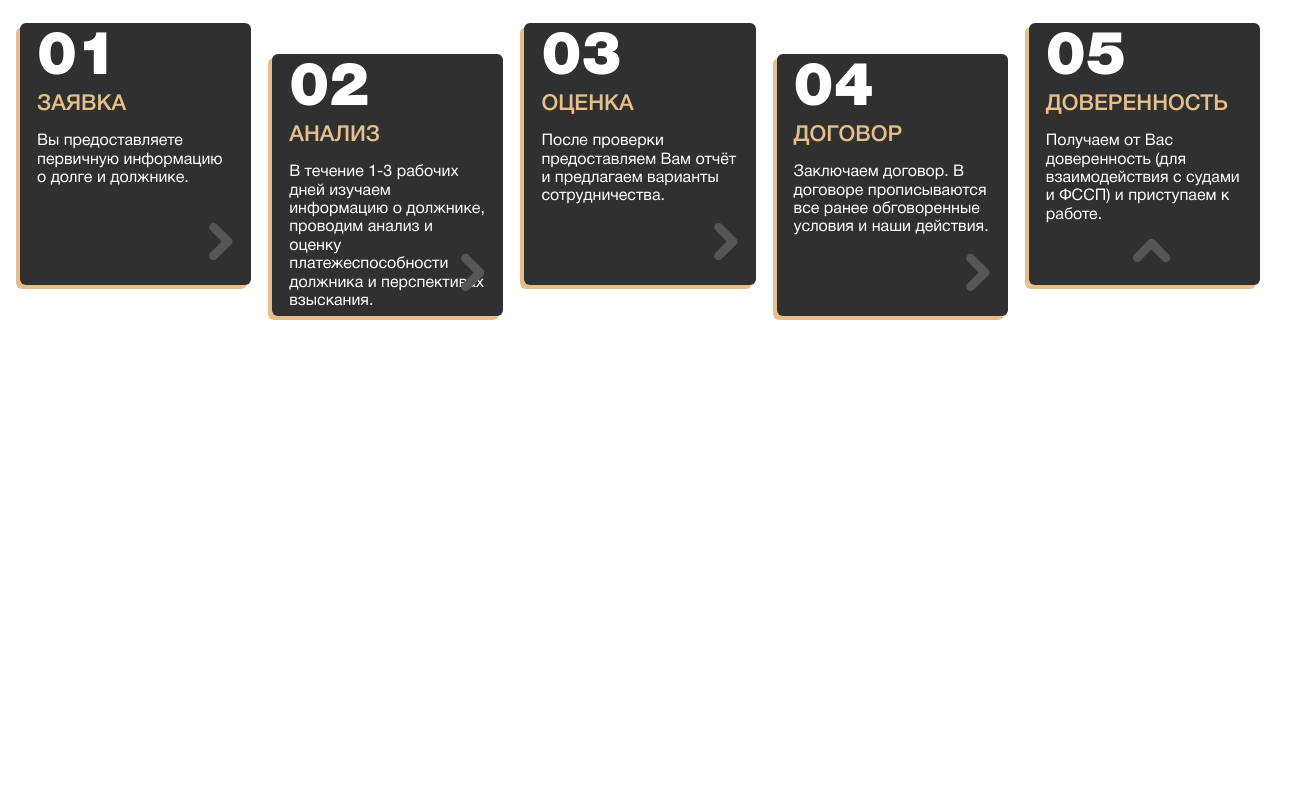
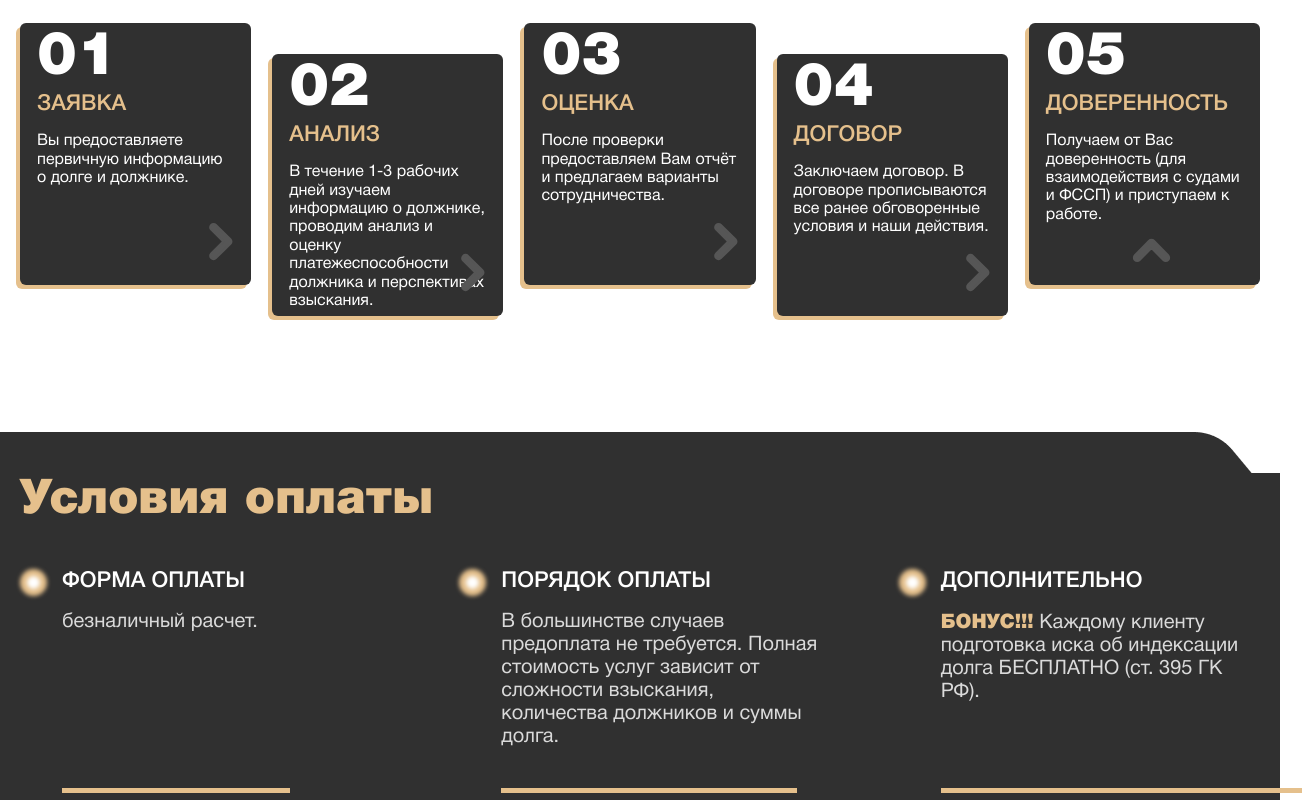
Before and after one commit to Unleashed97/legal-agency, a website: page src/index.html in a window 1280 px wide. Shown: the part 2546-3346 px from the top of the page, 1302 px wide, since content can reach past the window. Before the commit the page ends 3019 px from the top, so only its background shows below. Drawn offline with nearby package versions, Linux system fonts and the light colour scheme; files that its build step writes are made by us from their sources; files whose address does not match are found by name.

Commit message:
feat: add section payment

```diff
--- a/src/index.html
+++ b/src/index.html
@@ -317,6 +317,58 @@
                 </div>
             </div>
         </section> <!-- end of section steps-->
+
+        <!-- section payment -->
+        <section class="section section--payment">
+            <div class="container">
+                <div class="section__inner">
+
+                    <picture>
+                        <source srcset="img/section/payment/decor.webp">
+                        <img src="img/section/payment/decor.png" class="decor" alt="">
+                    </picture>
+
+                    <h2 class="section__title">Условия оплаты</h2>
+                    <div class="section__content">
+                        <div class="payment">
+                            <div class="payment__item">
+                                <span class="payment__item-icon">
+
+                                </span>
+
+                                <div class="payment__item-content">
+                                    <span class="payment__item-title">Форма оплаты</span>
+                                    <p class="payment__item-text">безналичный расчет.</p>
+                                </div>
+                            </div>
+                            <div class="payment__item">
+                                <span class="payment__item-icon">
+
+                                </span>
+
+                                <div class="payment__item-content">
+                                    <span class="payment__item-title">Порядок оплаты</span>
+                                    <p class="payment__item-text">В большинстве случаев предоплата не требуется. Полная
+                                        стоимость услуг зависит от сложности взыскания, количества должников и суммы
+                                        долга.</p>
+                                </div>
+                            </div>
+                            <div class="payment__item">
+                                <span class="payment__item-icon">
+
+                                </span>
+
+                                <div class="payment__item-content">
+                                    <span class="payment__item-title">Дополнительно</span>
+                                    <p class="payment__item-text"><span class="highlight">БОНУС!!!</span> Каждому
+                                        клиенту подготовка иска об индексации долга БЕСПЛАТНО (ст. 395 ГК РФ).</p>
+                                </div>
+                            </div>
+                        </div>
+                    </div>
+                </div>
+            </div>
+        </section>
     </main>
     <!-- footer include -->
     @@include('html/partials/footer.html')
--- /dev/null
+++ b/src/scss/components/payment.scss
@@ -0,0 +1,131 @@
+.payment {
+    display: grid;
+    grid-template-columns: repeat(3, 1fr);
+    gap: 78px;
+    padding-bottom: 7px;
+
+    @media (max-width: 992px) {
+        grid-template-columns: 1fr;
+    }
+
+    &__item {
+        display: flex;
+        position: relative;
+
+        &:nth-child(1) .payment__item-content::after {
+            max-width: 228px;
+
+            @media (max-width: 576px) {
+                max-width: 112px;
+            }
+        }
+        &:nth-child(2) .payment__item-content::after {
+            max-width: 296px;
+
+            @media (max-width: 576px) {
+                max-width: 170px;
+            }
+        }
+        &:nth-child(3) .payment__item-content::after {
+            max-width: 386px;
+
+            @media (max-width: 576px) {
+                max-width: 235px;
+            }
+        }
+    }
+
+    &__item-content {
+        position: relative;
+
+        padding-left: 42px;
+        padding-bottom: 44px;
+
+        @media (max-width: 576px) {
+            padding-bottom: 24px;
+            padding-left: 34px;
+        }
+
+        &::after {
+            content: '';
+
+            position: absolute;
+            bottom: 0;
+
+            width: 100%;
+            height: 5px;
+
+            background-color: $colors-secondary;
+
+            @media (max-width: 576px) {
+                left: 0;
+                height: 2px;
+            }
+        }
+    }
+
+    &__item-title {
+        display: block;
+        margin-bottom: 17px;
+
+        font-size: 2.2rem;
+        font-weight: 500;
+        text-transform: uppercase;
+        color: #fff;
+
+        @media (max-width: 576px) {
+            margin-bottom: 12px;
+
+            font-size: 1.6rem;
+        }
+    }
+
+    &__item-text {
+        flex: 1 0 0;
+
+        font-size: 2rem;
+        color: #dadada;
+
+        @media (max-width: 576px) {
+            font-size: 1.4rem;
+        }
+    }
+
+    &__item-icon {
+        position: absolute;
+        top: 0;
+        left: 0;
+
+        width: 27px;
+        height: 27px;
+
+        display: flex;
+        align-items: center;
+        justify-content: center;
+
+        border-radius: 50%;
+        background-color: $colors-secondary;
+        filter: blur(2px);
+
+        @media (max-width: 576px) {
+            width: 20px;
+            height: 20px;
+        }
+        &::before {
+            content: '';
+            position: absolute;
+
+            width: 13px;
+            height: 13px;
+
+            background-color: #fff;
+
+            border-radius: 50%;
+
+            @media (max-width: 576px) {
+                width: 10px;
+                height: 10px;
+            }
+        }
+    }
+}
--- a/src/scss/components/section.scss
+++ b/src/scss/components/section.scss
@@ -286,4 +286,27 @@
             }
         }
     }
+
+    &--payment {
+        background-color: #303030;
+
+        .section__inner {
+            position: relative;
+        }
+
+        .decor {
+            position: absolute;
+
+            left: -290px;
+            top: -41px;
+            z-index: -1;
+        }
+
+        .section__title {
+            margin-bottom: 41px;
+
+            color: $colors-secondary;
+            text-align: left;
+        }
+    }
 }
--- a/src/scss/style.scss
+++ b/src/scss/style.scss
@@ -46,6 +46,12 @@ p {
     margin: 0;
 }
 
+.highlight {
+    text-transform: uppercase;
+    font-weight: 900;
+    color: $colors-secondary;
+}
+
 // components
 @import 'components/btn.scss';
 @import 'components/header.scss';
@@ -60,3 +66,4 @@ p {
 @import 'components/section.scss';
 @import 'components/services.scss';
 @import 'components/card.scss';
+@import 'components/payment.scss';
```
Also changed, not shown: dist/css/style.css, dist/css/style.min.css, dist/img/section/payment/Rectangle 15.png (added), dist/img/section/payment/Rectangle 15.webp (added), dist/img/section/payment/decor.png (added), dist/img/section/payment/decor.webp (added), dist/index.html, src/img/section/payment/decor.png (added).
